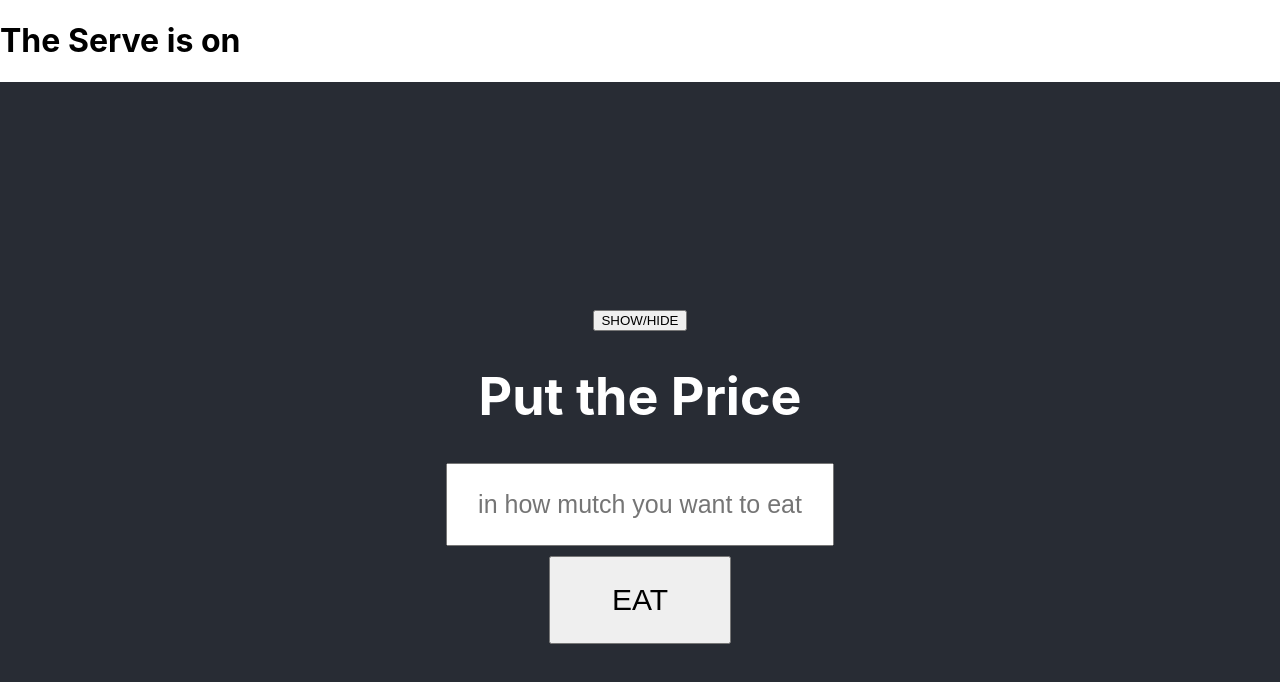
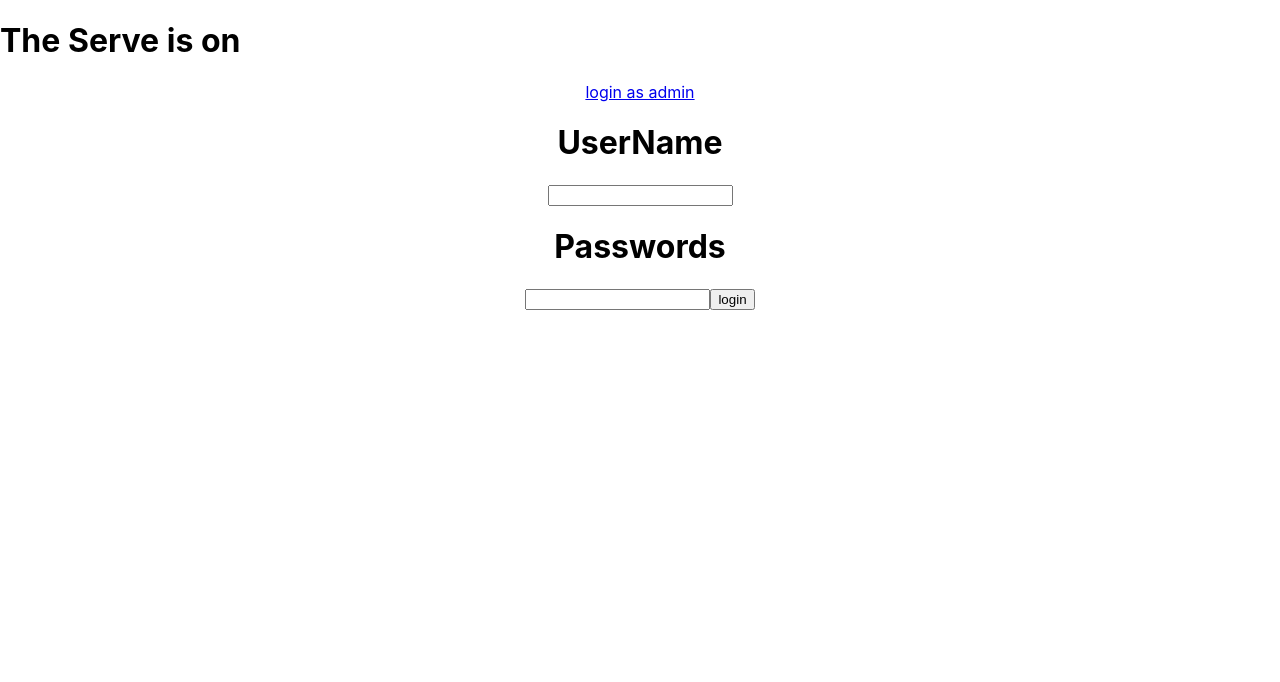
Before and after one commit to ninjas-code/Tafran, a React (Create React App) app: page /login in a window 1280 px wide. Shown: the top 682 px of the page. Built offline with nearby package versions, Linux system fonts and the light colour scheme.

Commit message:
Router Is Done and Start to bulid Login/SignUp Page

```diff
--- a/src/App.jsx
+++ b/src/App.jsx
@@ -3,8 +3,11 @@ import ReactDOM from 'react-dom'
 import logo, { ReactComponent } from './logo.svg';
 import './App.css';
 import $ from 'jquery';
-import { BrowserRouter , Route} from 'react-router-dom';
+import { BrowserRouter , Route , Switch} from 'react-router-dom';
 import Food from './components/food.jsx';
+import Err from './components/404Page.jsx';
+import Navgation from './components/Nav.jsx';
+import Login from './components/login.jsx';
 
 
 class App extends React.Component {
@@ -15,7 +18,13 @@ render(){
     <BrowserRouter>
 
     <div className="App">
-      <Route path="/" component={Food} />
+      <Navgation></Navgation>
+
+      <Switch>
+      <Route path="/" component={Food} exact/>
+      <Route path="/login" component={Login} exact/>
+      <Route component={Err} exact/>
+      </Switch>
       </div>
 
     </BrowserRouter>
--- /dev/null
+++ b/src/components/404Page.jsx
@@ -0,0 +1,17 @@
+import React from 'react';
+import { BrowserRouter , Route} from 'react-router-dom';
+
+class Err extends React.Component{
+    render(){
+        return(
+      <BrowserRouter>
+    <div className="App">
+
+    <h1>404 PAGE</h1>
+
+  </div>
+  </BrowserRouter>
+        )}
+};
+
+export default Err;
--- /dev/null
+++ b/src/components/Nav.jsx
@@ -0,0 +1,16 @@
+import React  from 'react';
+import {NavLink} from 'react-router-dom';
+
+const Navgation =() =>{
+
+    return(
+
+       <NavLink to="/login">login as admin</NavLink>
+
+
+    )
+
+
+}
+
+export default Navgation;
--- /dev/null
+++ b/src/components/login.jsx
@@ -0,0 +1,22 @@
+import React from "react";
+import {browseRoute} from 'react-router-dom';
+
+
+class Login extends React.Component{
+    render(){
+        return(
+            <div>
+            <form>
+            <h1>UserName</h1>
+            <input type="text" required/>
+            <h1>Passwords</h1>
+            <input type="password" required/>
+            <button type="submit">login</button>
+            </form>
+            </div>
+
+        )
+    }
+}
+
+export default Login;
```
